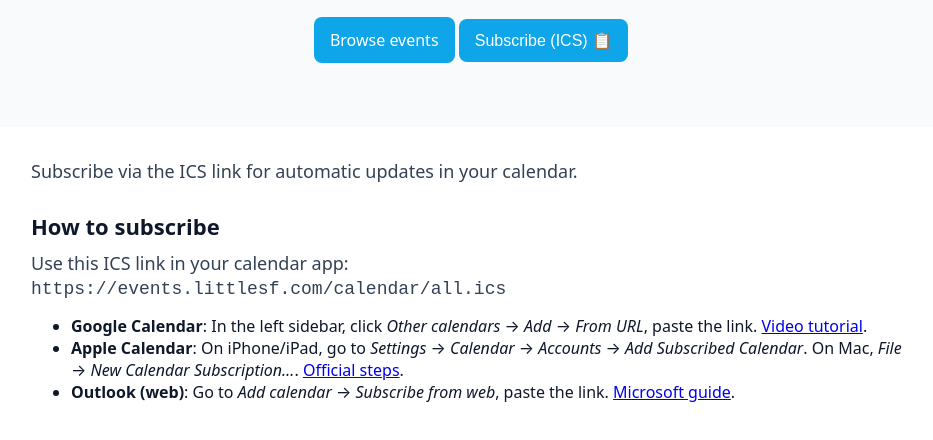
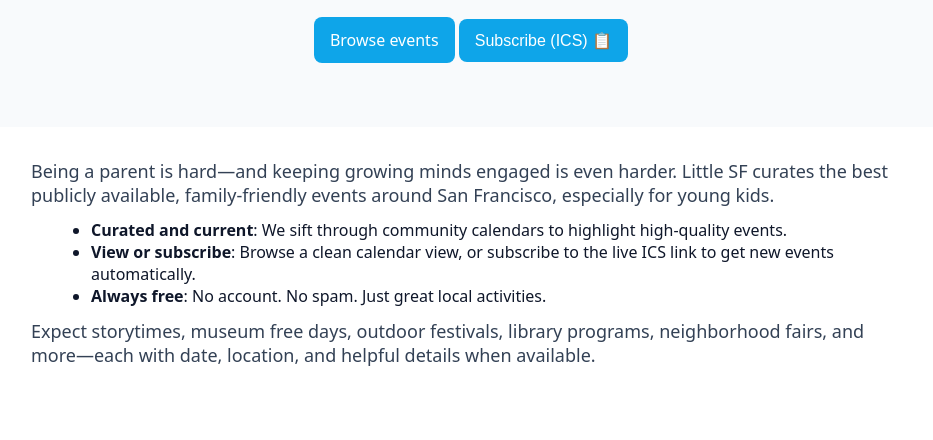
Before and after one commit to tanvach/littlesf-site, a plain HTML site: page index.html in a window 1280 px wide. Shown: the part 158-598 px from the top of the page, without its empty margins (169-1102 px from the left). Drawn offline with Linux system fonts and the light colour scheme.

Commit message:
copy change

```diff
--- a/index.html
+++ b/index.html
@@ -58,17 +58,13 @@
         </div>
       </div>
       <main>
-        <p>Subscribe via the ICS link for automatic updates in your calendar.</p>
-        <section id="subscribe-help" style="margin-top: 28px;">
-          <h2 style="font-size: 22px; margin: 0 0 10px;">How to subscribe</h2>
-          <p>Use this ICS link in your calendar app:</p>
-          <p><code>https://events.littlesf.com/calendar/all.ics</code></p>
-          <ul>
-            <li><strong>Google Calendar</strong>: In the left sidebar, click <em>Other calendars</em> → <em>Add</em> → <em>From URL</em>, paste the link. <a href="https://www.youtube.com/watch?v=xGOMsz22XTU" target="_blank" rel="noopener">Video tutorial</a>.</li>
-            <li><strong>Apple Calendar</strong>: On iPhone/iPad, go to <em>Settings</em> → <em>Calendar</em> → <em>Accounts</em> → <em>Add Subscribed Calendar</em>. On Mac, <em>File</em> → <em>New Calendar Subscription…</em>. <a href="https://support.apple.com/en-us/102301" target="_blank" rel="noopener">Official steps</a>.</li>
-            <li><strong>Outlook (web)</strong>: Go to <em>Add calendar</em> → <em>Subscribe from web</em>, paste the link. <a href="https://support.microsoft.com/en-us/office/import-or-subscribe-to-a-calendar-in-outlook-com-or-outlook-on-the-web-cff1429c-5af6-41ec-a5b4-74f2c278e98c" target="_blank" rel="noopener">Microsoft guide</a>.</li>
-          </ul>
-        </section>
+        <p>Being a parent is hard—and keeping growing minds engaged is even harder. Little SF curates the best publicly available, family‑friendly events around San Francisco, especially for young kids.</p>
+        <ul style="margin: 12px 0 0 20px;">
+          <li><strong>Curated and current</strong>: We sift through community calendars to highlight high‑quality events.</li>
+          <li><strong>View or subscribe</strong>: Browse a clean calendar view, or subscribe to the live ICS link to get new events automatically.</li>
+          <li><strong>Always free</strong>: No account. No spam. Just great local activities.</li>
+        </ul>
+        <p style="margin-top: 12px;">Expect storytimes, museum free days, outdoor festivals, library programs, neighborhood fairs, and more—each with date, location, and helpful details when available.</p>
       </main>
       <script>
         (function() {
```
